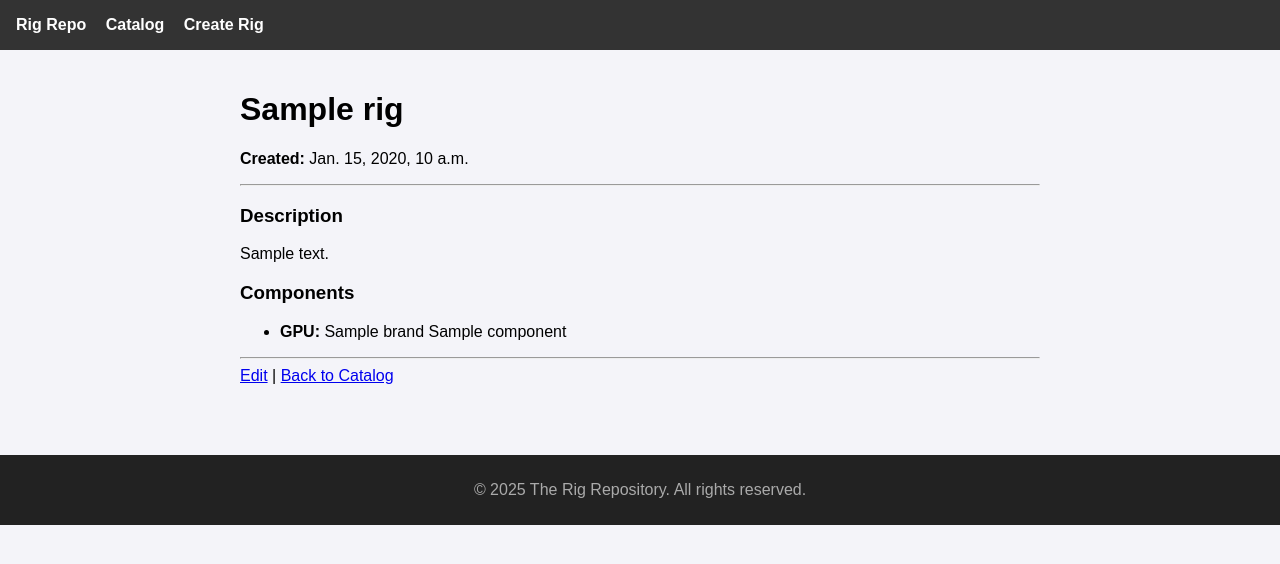
After one commit to lowrybg/rig_repository, a Django app: page /rig/1/ in a window 1280 px wide. The commit adds this page. Shown: the top 564 px of the page. Run offline with Django 5.2, Linux system fonts and the light colour scheme; tables that the repository leaves empty hold one stand-in row (values such as "Sample post").

Commit message:
implement detail view and custom validator

```diff
--- a/showcase/models.py
+++ b/showcase/models.py
@@ -1,10 +1,11 @@
 from django.db import models
 from hardware.models import Component
+from showcase.validators import validate_no_console
 
 
 class Rig(models.Model):
     name = models.CharField(max_length=200)
-    description = models.TextField()
+    description = models.TextField(validators=[validate_no_console])
     created_at = models.DateTimeField(auto_now_add=True)
 
 
--- a/showcase/templates/showcase/catalog.html
+++ b/showcase/templates/showcase/catalog.html
@@ -11,7 +11,8 @@
                 <small>Created: {{ rig.created_at|date:"M d, Y" }}</small>
                 <br><br>
                <a href="{% url 'edit_rig' rig.pk %}" style="color: orange;">Edit</a> |
-                <a href="{% url 'delete_rig' rig.pk %}" style="color: red;">Delete</a>
+                <a href="{% url 'delete_rig' rig.pk %}" style="color: red;">Delete</a>|
+                <a href="{% url 'detail_rig' rig.pk %}" style="color: red;">Detail</a>
             </div>
         {% empty %}
             <p>No rigs found. Go to Admin to add some!</p>
--- /dev/null
+++ b/showcase/templates/showcase/detail_rig.html
@@ -0,0 +1,19 @@
+{% extends 'base.html' %}
+{% block content %}
+    <h1>{{ rig.name }}</h1>
+    <p><strong>Created:</strong> {{ rig.created_at }}</p>
+    <hr>
+    <h3>Description</h3>
+    <p>{{ rig.description }}</p>
+
+    <h3>Components</h3>
+    <ul>
+        {% for component in rig.components.all %}
+            <li><strong>{{ component.type }}:</strong> {{ component.brand }} {{ component.name }}</li>
+        {% endfor %}
+    </ul>
+
+    <hr>
+    <a href="{% url 'edit_rig' rig.pk %}">Edit</a> |
+    <a href="{% url 'catalog' %}">Back to Catalog</a>
+{% endblock %}
--- a/showcase/urls.py
+++ b/showcase/urls.py
@@ -1,10 +1,11 @@
 from django.urls import path
 
-from showcase.views import RigListView, RigCreateView, RigUpdateView, RigDeleteView
+from showcase.views import RigListView, RigCreateView, RigUpdateView, RigDeleteView, RigDetailView
 
 urlpatterns = [
     path('catalog/', RigListView.as_view(),name='catalog'),
     path('create/', RigCreateView.as_view(),name='create_rig'),
     path('edit/<int:pk>/', RigUpdateView.as_view(),name='edit_rig'),
     path('delete/<int:pk>/', RigDeleteView.as_view(),name='delete_rig'),
+    path('rig/<int:pk>/', RigDetailView.as_view(),name='detail_rig'),
 ]
--- /dev/null
+++ b/showcase/validators.py
@@ -0,0 +1,5 @@
+from django.core.exceptions import ValidationError
+
+def validate_no_console(value):
+    if 'console' in value.lower():
+        raise ValidationError("This is a PC Rig Repository! No consoles allowed.")
--- a/showcase/views.py
+++ b/showcase/views.py
@@ -1,5 +1,5 @@
 from django.urls import reverse_lazy
-from django.views.generic import ListView, CreateView, UpdateView, DeleteView
+from django.views.generic import ListView, CreateView, UpdateView, DeleteView, DetailView
 
 from .forms import RigForm
 from .models import Rig
@@ -25,3 +25,8 @@ class RigDeleteView(DeleteView):
     model = Rig
     template_name = 'showcase/delete_rig.html'
     success_url = reverse_lazy('catalog')
+
+class RigDetailView(DetailView):
+    model = Rig
+    template_name = 'showcase/detail_rig.html'
+    context_object_name = 'rig'
```
Also changed, not shown: showcase/migrations/0002_alter_rig_description.py (added).
